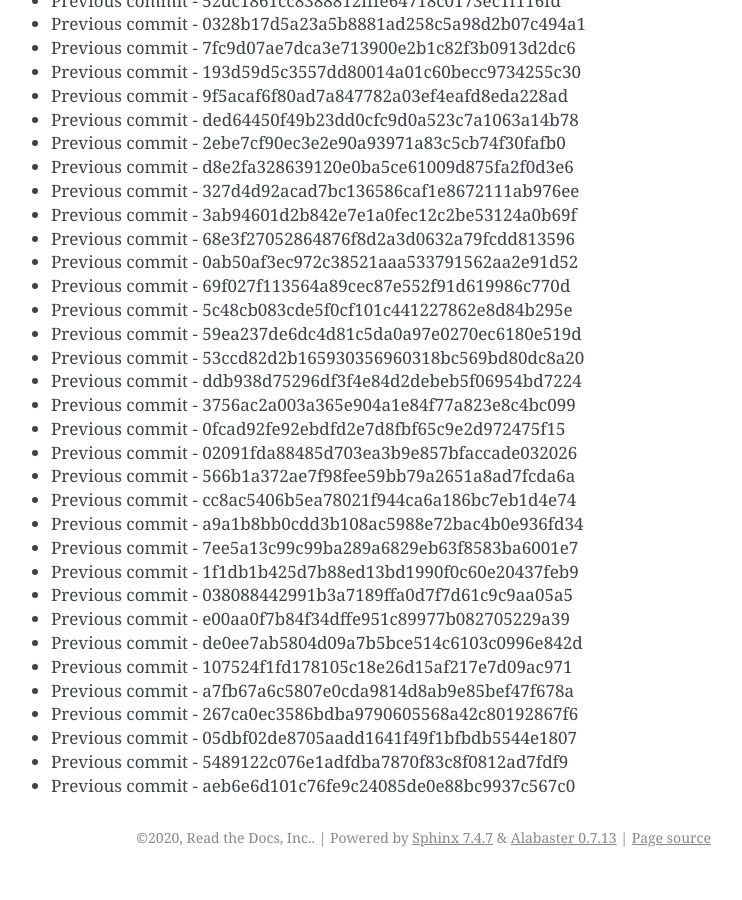
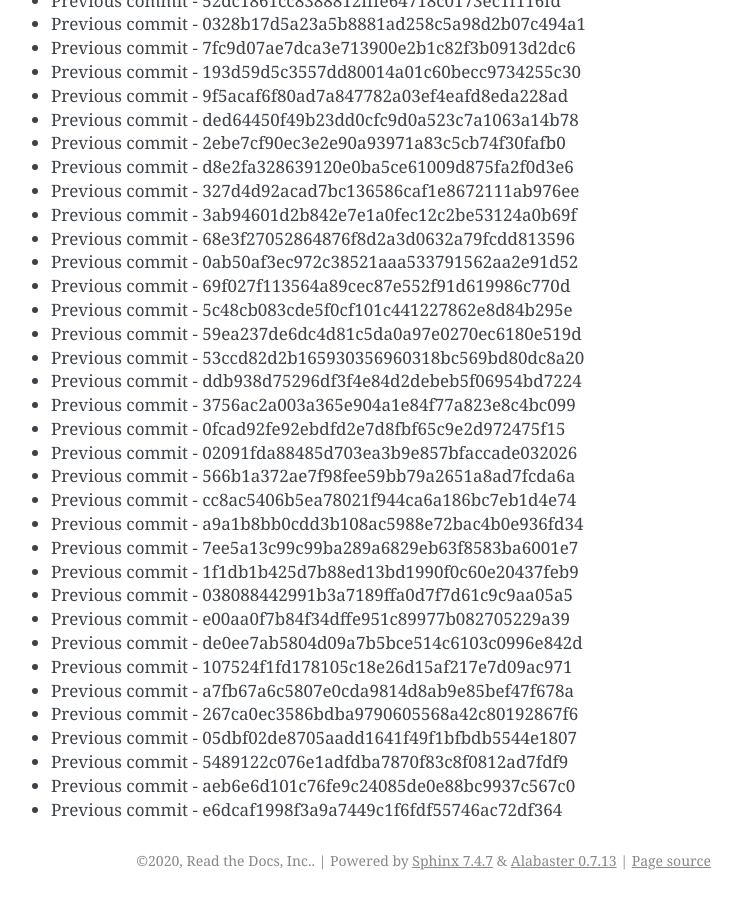
Before and after one commit to readthedocs/rtd-git-stresstest, a Sphinx documentation site: the page built from docs/updates.rst, in a window 1280 px wide and 900 px high, scrolled down 58410 px. Shown: the whole window, without its empty margins (399-1141 px from the left). Built offline with Sphinx 7.4.7, drawn with Linux system fonts in a browser that asks for light colours; before the commit the page ends 59287 px from its top, so only the background shows below that.

Commit message:
Generating commit from previous: e6dcaf1998f3a9a7449c1f6fdf55746ac72df364

```diff
--- a/docs/updates.rst
+++ b/docs/updates.rst
@@ -2486,3 +2486,4 @@ It can be tested for any performance characteristics.
 * Previous commit - 05dbf02de8705aadd1641f49f1bfbdb5544e1807
 * Previous commit - 5489122c076e1adfdba7870f83c8f0812ad7fdf9
 * Previous commit - aeb6e6d101c76fe9c24085de0e88bc9937c567c0
+* Previous commit - e6dcaf1998f3a9a7449c1f6fdf55746ac72df364
```
